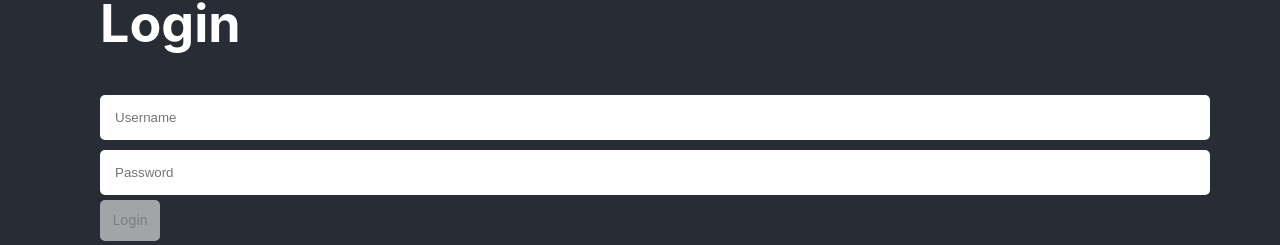
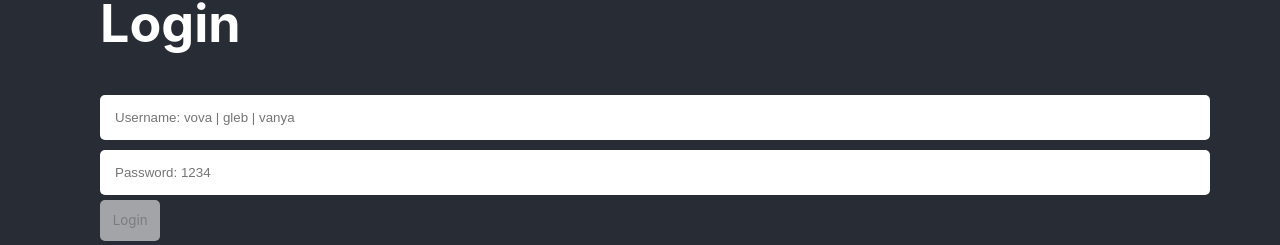
Before and after one commit to douryne/react-contacts-app, a React (Create React App) app: page /login in a window 1280 px wide. Shown: the part 113-358 px from the top of the page. Built offline with nearby package versions, Linux system fonts and the light colour scheme.

Commit message:
changed login placeholders

```diff
--- a/db.json
+++ b/db.json
@@ -40,7 +40,7 @@
         {
           "id": 1,
           "name": "Дмитрий",
-          "telNumber": "1111111"
+          "telNumber": "1212121212121212"
         },
         {
           "id": 2,
--- a/src/pages/Login.tsx
+++ b/src/pages/Login.tsx
@@ -49,13 +49,13 @@ const Login: React.FC = () => {
           value={form.username}
           onChange={event => setForm({...form, username: event.target.value})}
           type='text'
-          placeholder='Username'
+          placeholder='Username: vova | gleb | vanya'
         />
         <Input
           value={form.password}
           onChange={event => setForm({...form, password: event.target.value})}
           type='password'
-          placeholder='Password'
+          placeholder='Password: 1234'
         />
         <Button disabled={!isFormFilled}>Login</Button>
       </form>
```
